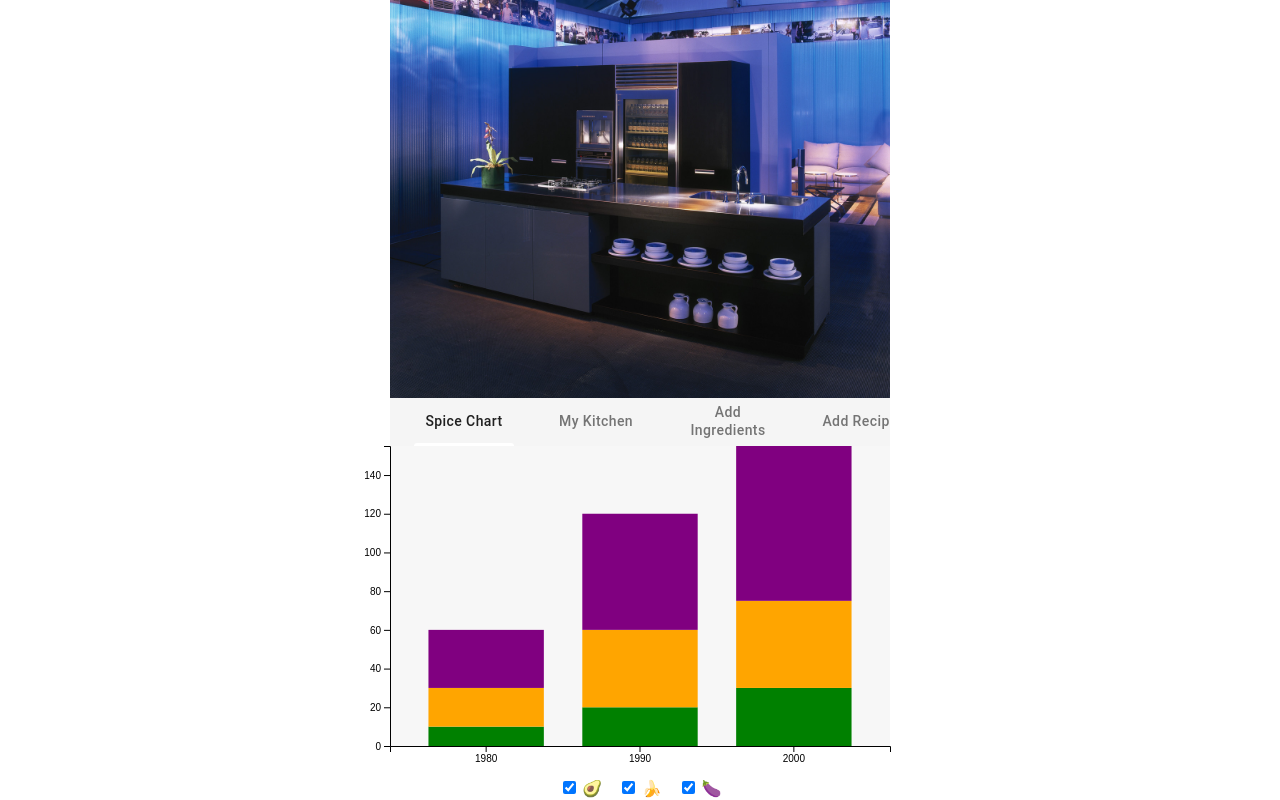
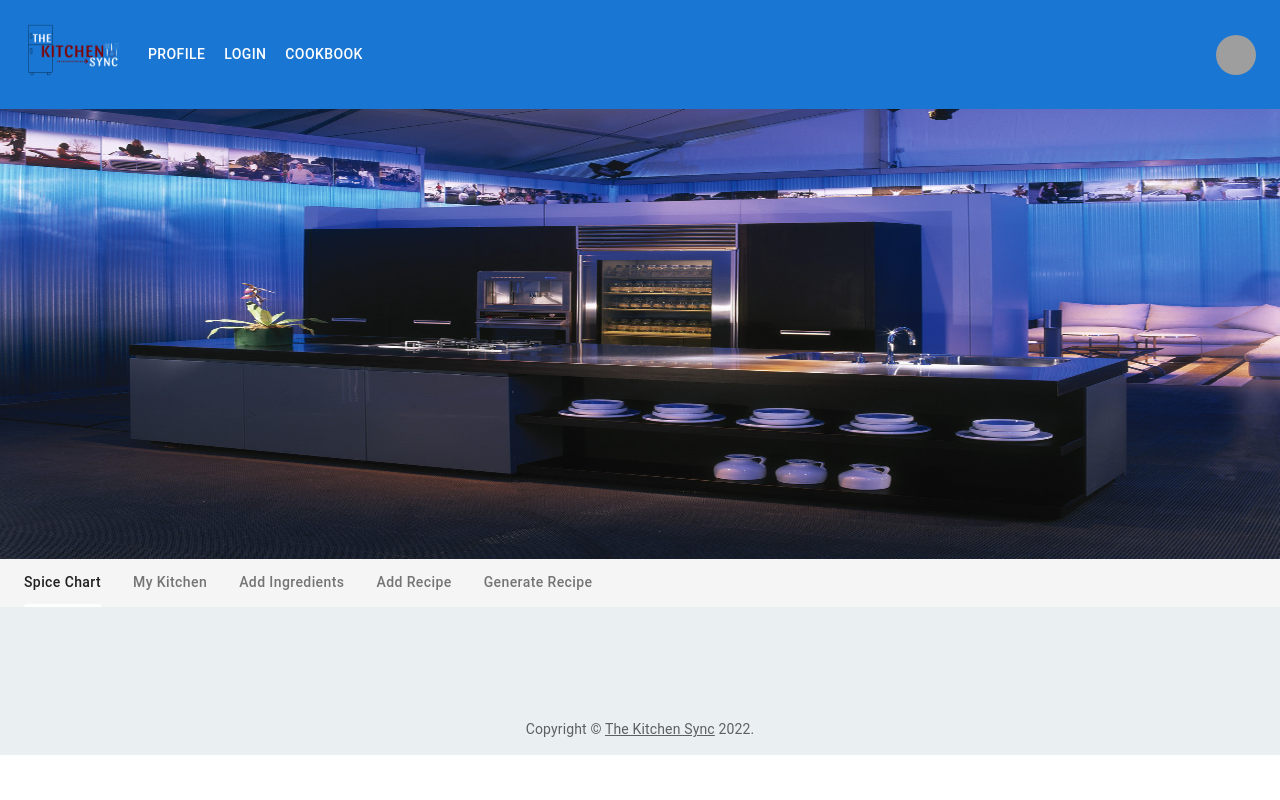
Before and after one commit to jgarner828/TheKitchenSync, a React (Create React App) app in the folder client/: page /profile in a window 1280 px wide. Shown: the top 800 px of the page. Built offline with nearby package versions, Linux system fonts and the light colour scheme; grey boxes are pictures that could not be loaded.

Commit message:
commented out spice chart until I can fix the formatting issues

```diff
--- a/client/src/components/js/Header.js
+++ b/client/src/components/js/Header.js
@@ -4,14 +4,11 @@ import AppBar from '@mui/material/AppBar';
 import Tab from '@mui/material/Tab';
 import Tabs from '@mui/material/Tabs';
 import Kitchen from '../images/kitchen.jpeg';
-import SpiceChartData from './SpiceChartData';
+// import SpiceChartData from './SpiceChartData';
 import MyKitchen from './MyKitchen';
 import AddIngredient from './AddIngredient';
 import AddRecipe from './AddRecipe';
 import GenerateRecipe from './GenerateRecipe';
-
-const lightColor = 'rgba(255, 255, 255, 0.7)';
-
 
 function Header(props) {
   const { onDrawerToggle } = props;
@@ -34,7 +31,7 @@ function Header(props) {
           <Tab label="Generate Recipe" />
         </Tabs>
       </AppBar>
-      { selectedTab === 0 && <SpiceChartData /> }
+      {/* { selectedTab === 0 && <SpiceChartData /> } */}
       { selectedTab === 1 && <MyKitchen /> }
       { selectedTab === 2 && <AddIngredient /> }
       { selectedTab === 3 && <AddRecipe /> }
```
